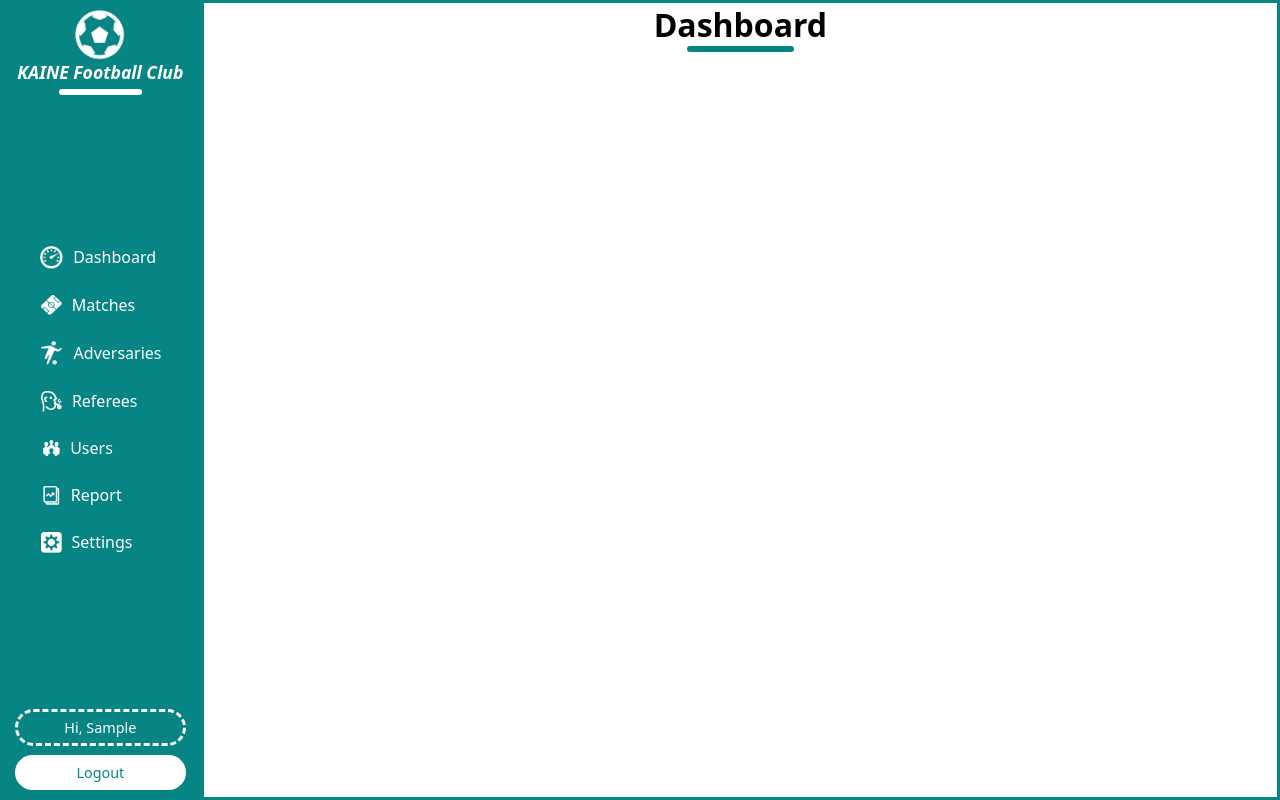
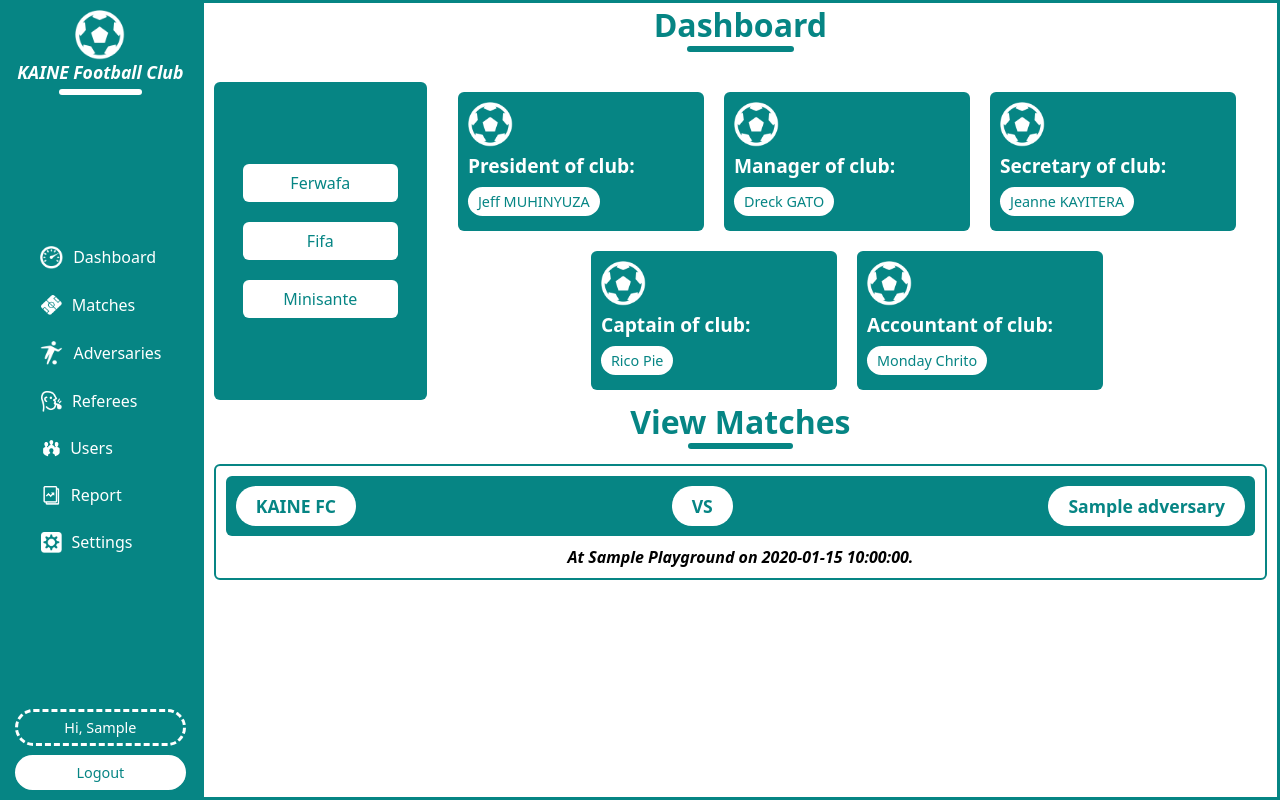
Before and after one commit to Nsoro-Allan/KAINE-FC, a PHP site: page /dashboard.php in a window 1280 px wide. Run offline with PHP 8.4, Linux system fonts and the light colour scheme; the visitor is signed in with stand-in values (Sample User, id 1); tables that the repository leaves empty or names only in its code hold one stand-in row (values such as "Sample post").

Commit message:
changes made...

```diff
--- a/dashboard.php
+++ b/dashboard.php
@@ -22,7 +22,75 @@ include("sessions.php");
                 <h1>Dashboard</h1>
                 <div class="line"></div>
             </div>
-            <div class="right-content-cards">
+            <div class="right-content">
+                <div class="right-content-container">
+                <div class="links">
+                    <a href="https://www.ferwafa.rw">Ferwafa</a>
+                    <a href="https://www.fifa.rw">Fifa</a>
+                    <a href="https://www.moh.gov.rw">Minisante</a>
+                </div>
+                <div class="card-container">
+                    <div class="card">
+                        <img src="./imgs/icon.ico" alt="">
+                        <h3>President of club:</h3>
+                        <p>Jeff MUHINYUZA</p>
+                    </div>
+                    <div class="card">
+                        <img src="./imgs/icon.ico" alt="">
+                        <h3>Manager of club:</h3>
+                        <p>Dreck GATO</p>
+                    </div>
+                    <div class="card">
+                        <img src="./imgs/icon.ico" alt="">
+                        <h3>Secretary of club:</h3>
+                        <p>Jeanne KAYITERA</p>
+                    </div>
+                    <div class="card">
+                        <img src="./imgs/icon.ico" alt="">
+                        <h3>Captain of club:</h3>
+                        <p>Rico Pie</p>
+                    </div>
+                    <div class="card">
+                        <img src="./imgs/icon.ico" alt="">
+                        <h3>Accountant of club:</h3>
+                        <p>Monday Chrito</p>
+                    </div>
+                </div>
+                </div>
+                <div class="right-title">
+                <h1>View Matches</h1>
+                <div class="line"></div>
+                </div>
+                <?php
+                    $select=$con->query("SELECT * FROM `matches` ORDER BY mt_id DESC");
+                    if(mysqli_num_rows($select)>0){
+                        while($row=mysqli_fetch_assoc($select)){
+                ?>
+
+                <div class="match-container">
+                    <div class="match-card">
+                        <h4>KAINE FC</h4>
+                        <h4>VS</h4>
+                        <h4><?php
+                             $ad_id=$row['ad_id'];
+                             $select1=$con->query("SELECT * FROM `adversaries` WHERE `ad_id`='$ad_id'");
+                             $ad=mysqli_fetch_assoc($select1);
+                             $name=$ad['name'];
+                             echo $name;
+                        ?></h4>
+                    </div>
+                    <div class="match-description">
+                        <p>At <?php echo $row['play_ground'];?> Playground on <?php echo $row['date'];?>.</p>
+                    </div>
+                </div>
+
+                <?php
+                        }
+                    }
+                    else{
+                        echo"<h1>No Matches Available...</h1>";
+                    }
+                    ?>
 
             </div>
         </div>
--- a/style.css
+++ b/style.css
@@ -238,6 +238,7 @@ body {
   width: 86%;
   border: 3px solid #068584;
   height: 100dvh;
+  overflow-y: auto;
 }
 
 .right-title {
@@ -249,6 +250,7 @@ body {
 
 .right-title h1 {
   font-size: 2rem;
+  color: #068584;
 }
 
 .right-title .line {
@@ -390,3 +392,125 @@ body {
   cursor: pointer;
   transition: 0.3s ease-in-out;
 }
+
+.right-content-container {
+  display: flex;
+  flex-direction: row;
+  /* align-items: center; */
+  justify-content: space-between;
+}
+
+.right-content-container .links {
+  display: flex;
+  flex-direction: column;
+  align-items: center;
+  justify-content: center;
+  padding: 10px;
+  background: #068584;
+  color: #fff;
+  height: auto;
+  width: 25%;
+  border-radius: 6px;
+  gap: 20px;
+  overflow-y: auto;
+}
+
+.right-content-container .links a {
+  text-decoration: none;
+  color: #068584;
+  background: #fff;
+  padding: 8px 15px;
+  border-radius: 6px;
+  width: 80%;
+  font-weight: 500;
+  text-align: center;
+  transition: 0.2s ease-in;
+}
+
+.right-content-container .links a:hover {
+  cursor: pointer;
+  background: #ffffffcd;
+  transition: 0.2s ease-in;
+}
+
+.card-container {
+  display: flex;
+  flex-direction: row;
+  align-items: center;
+  justify-content: center;
+  flex-wrap: wrap;
+  gap: 20px;
+  width: 100%;
+  padding: 10px;
+}
+
+.card {
+  width: 30%;
+  background: #068584;
+  color: #fff;
+  padding: 10px;
+  border-radius: 6px;
+  display: flex;
+  flex-direction: column;
+  align-items: flex-start;
+  justify-content: flex-start;
+}
+
+.card img {
+  width: 20%;
+}
+
+.card h3 {
+  font-size: 1.2rem;
+  margin-top: 5px;
+}
+
+.card p {
+  padding: 5px 10px;
+  background: #fff;
+  width: auto;
+  color: #068584;
+  margin-top: 8px;
+  border-radius: 20px;
+  font-weight: 500;
+  text-transform: capitalize;
+  font-size: 0.9rem;
+  margin-bottom: 5px;
+}
+
+.match-container {
+  display: flex;
+  flex-direction: column;
+  margin-top: 15px;
+  padding: 10px;
+  border-radius: 6px;
+  border: 2px solid #068584;
+  gap: 10px;
+}
+
+.match-card {
+  display: flex;
+  flex-direction: row;
+  align-items: center;
+  justify-content: space-between;
+  width: 100%;
+  padding: 10px;
+  border-radius: 6px;
+  background: #068584;
+  color: #fff;
+}
+
+.match-card h4 {
+  padding: 8px 20px;
+  background: #fff;
+  color: #068584;
+  border-radius: 50px;
+  font-size: 1.1rem;
+}
+
+.match-description {
+  text-align: center;
+  font-weight: bold;
+  font-style: italic;
+  font-size: 1rem;
+}
--- a/users.php
+++ b/users.php
@@ -29,6 +29,7 @@ include("sessions.php");
                         <th>Username</th>
                         <th>Password</th>
                         <th>Tel</th>
+                        <th>Role</th>
                         <th>Actions</th>
                     </tr>
                     <?php
@@ -42,6 +43,7 @@ include("sessions.php");
                         <td><?php echo $row['username'];?></td>
                         <td><?php echo $row['password'];?></td>
                         <td><?php echo $row['tel'];?></td>
+                        <td><?php echo $row['role'];?></td>
                         <td>
                             <a href="#">Edit</a>
                             <a href="delete_user.php?user_id=<?php echo $row['user_id'];?>">Delete</a>
```
Also changed, not shown: matches.php (+6 -6 lines), report.php (+89 -0 lines).
